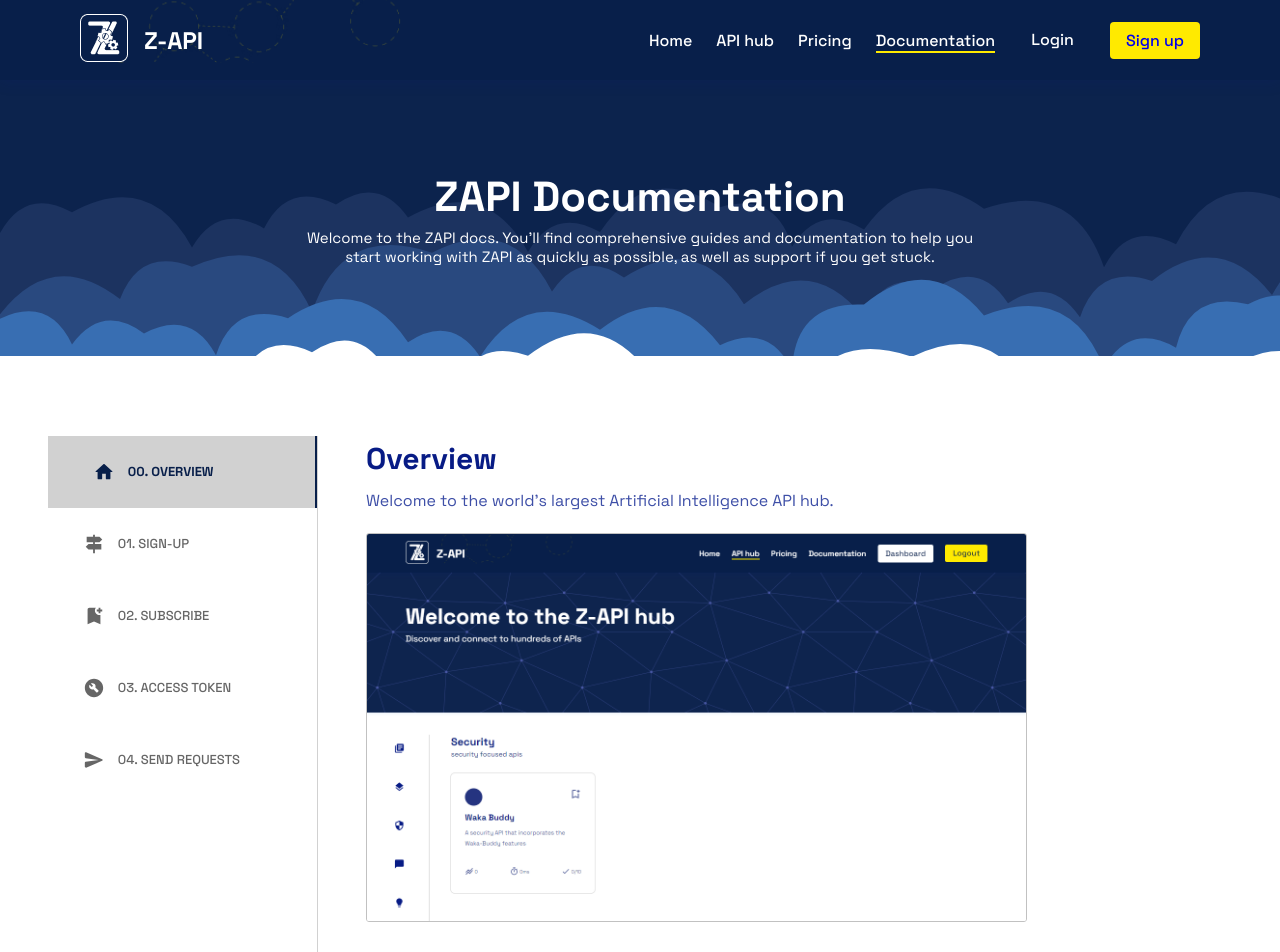
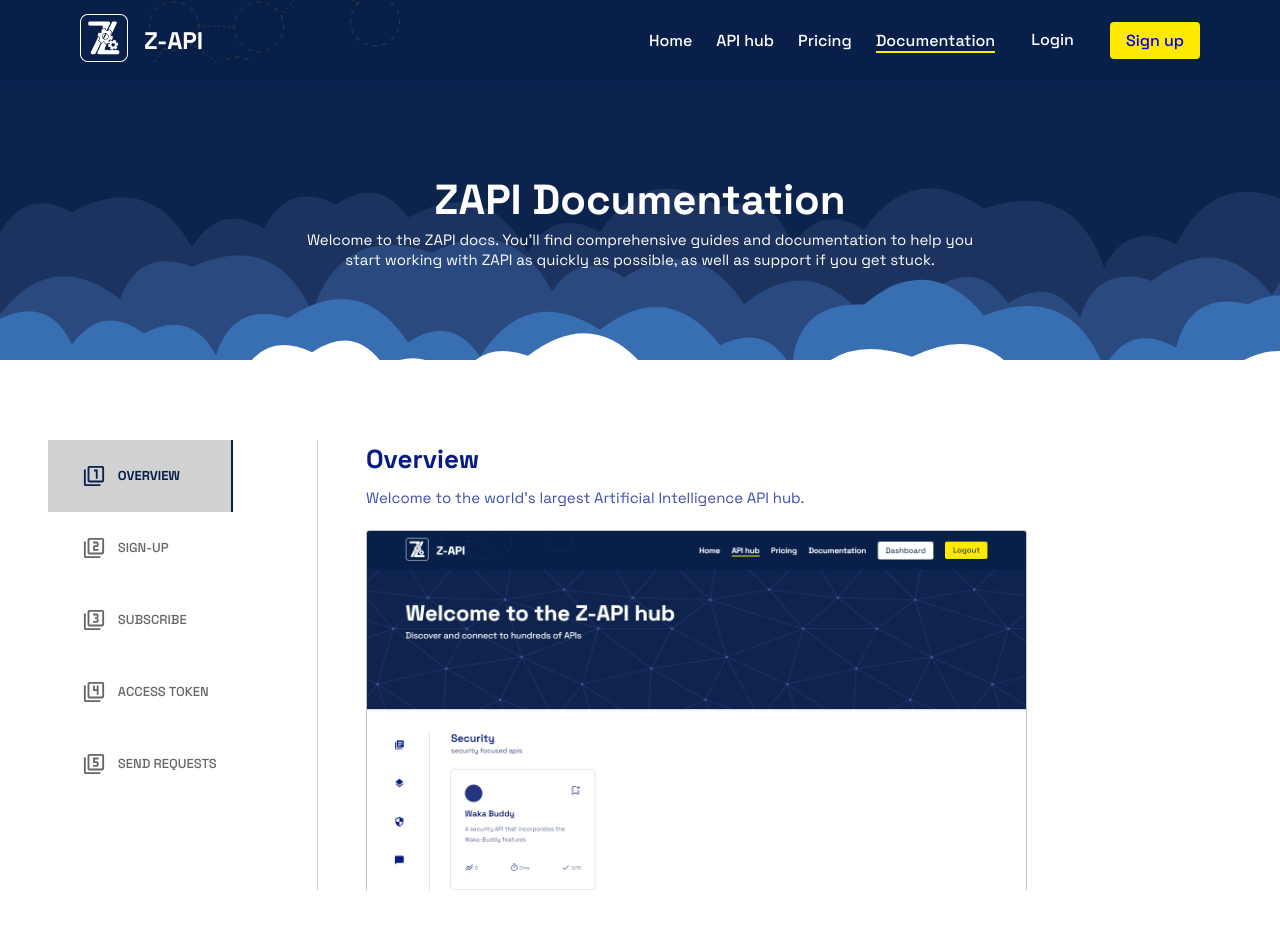
Before and after one commit to Zummit-Africa-Inc/Zapi-FE, a React (Vite) app: page /documentation in a window 1280 px wide. Shown: the top 952 px of the page. Built offline with nearby package versions, Linux system fonts and the light colour scheme; no server answers; what aws-amplify would draw is missing.

Commit message:
Update Icons

```diff
--- a/src/pages/Documentation.tsx
+++ b/src/pages/Documentation.tsx
@@ -4,8 +4,8 @@ import { makeStyles, styled } from '@mui/styles'
 import { HomeNavbar, Footer } from '../sections';
 import ReactGA from "react-ga4";
 
-import { Tab, Tabs, Typography } from "@mui/material";
-import { HomeRounded, Signpost, BookmarkAdd, BuildCircle, SendRounded, ManageAccounts } from "@mui/icons-material";
+import { Tab, Tabs, Typography, Box } from "@mui/material";
+import { Filter1, Filter2, Filter3, Filter4, Filter5 } from "@mui/icons-material";
 import TabPanel from "../components/TabPanel";
 import { Link } from 'react-router-dom';
 
@@ -26,15 +26,30 @@ const CustomTab = styled(Tab)({
         gap: ".3rem",
         paddingLeft: "35px",
 		fontSize: "13px",
+        textAlign: "left",
+        "@media screen and (max-width: 1024px)": {
+            gap: "0",
+            fontSize: "12px",
+        },
+        "@media screen and (max-width: 375px)": {
+
+        },
 	},
 	"&.Mui-selected": {
 		backgroundColor: "#d1d1d1",
-        paddingLeft: "45px",
+        // paddingLeft: "45px",
         fontWeight: "bold",
 
 	},
     "& svg": {
         width: "22px",
+
+        "@media screen and (max-width: 1024px)": {
+            width: "20px",
+        },
+        "@media screen and (max-width: 375px)": {
+
+        },
     },
 });
 
@@ -53,30 +68,45 @@ const Documentation:React.FC = () => {
         <>
             <HomeNavbar />
 
-            <div className={classes.root}>
+            <Box className={classes.root}>
 
-                <div className={classes.header}>
-                    <h1>ZAPI Documentation</h1>
-                    <p>Welcome to the ZAPI docs. You'll find comprehensive guides and documentation to help you start working with ZAPI as quickly as possible, as well as support if you get stuck.</p>
-                </div>
+                <Box className={classes.header}>
+                    <Typography component="h1">ZAPI Documentation</Typography>
+                    <Typography component="p">Welcome to the ZAPI docs. You'll find comprehensive guides and documentation to help you start working with ZAPI as quickly as possible, as well as support if you get stuck.</Typography>
+                </Box>
 
-                <div style={{
+                <Box sx={{
                     display: "flex",
                     flexDirection: "row",
                     gap: "2.5rem",
                     marginTop: "50px",
-                    // borderTop: "1px solid #d1d1d1",
                     padding: "30px 5rem 5rem 3rem",
+                    width: "100%",
+                    "@media screen and (max-width: 1024px)": {
+                        gap: "2rem",
+                        marginTop: "30px",
+                        padding: "30px 2rem 5rem .5rem",
+
+                    },
+                    "@media screen and (max-width: 375px)": {
+
+                    },
                 }}>
 
                     <Tabs
-                        style={{
+                        sx={{
                             display: "fixed",
                             borderRight: "1px solid #d1d1d1",
                             width: "70%",
                             maxWidth: "270px",
-                            maxHeight: "80vh",
                             overflowX: "scroll",
+
+                            "@media screen and (max-width: 1024px)": {
+                                maxWidth: "250px",
+                            },
+                            "@media screen and (max-width: 375px)": {
+
+                            },
                         }}
                         value={tab}
                         indicatorColor="primary"
@@ -84,135 +114,213 @@ const Documentation:React.FC = () => {
                         onChange={handleTabChange}
                     >
                         <CustomTab
-                            icon={<HomeRounded />}
+                            icon={<Filter1 />}
                             iconPosition="start"
-                            label="00. Overview"
+                            label="Overview"
                         />
 
                         <CustomTab
-                            icon={<Signpost />}
+                            icon={<Filter2 />}
                             iconPosition="start"
-                            label="01. Sign-Up"
+                            label="Sign-Up"
                         />
 
                         <CustomTab
-                            icon={<BookmarkAdd />}
+                            icon={<Filter3 />}
                             iconPosition="start"
-                            label="02. Subscribe"
+                            label="Subscribe"
                         />
 
                         <CustomTab
-                            icon={<BuildCircle />}
+                            icon={<Filter4 />}
                             iconPosition="start"
-                            label="03. Access Token"
+                            label="Access Token"
                         />
 
                         <CustomTab
-                            icon={<SendRounded />}
+                            icon={<Filter5 />}
                             iconPosition="start"
-                            label="04. Send Requests"
+                            label="Send Requests"
                         />
                     </Tabs>
 
 
-                    <div style={{
+                    <Box sx={{
                         display: "fixed",
                         width: "100%",
-                        height: "80vh",
+                        height: "450px",
                         overflowX: "scroll",
                         overflowY: "unset",
+                        "& h2": {
+                            marginBottom: "8px",
+                            fontSize: "26px",
+                            fontWeight: "bold",
+                            color: "#071B85",
+
+                            "@media screen and (max-width: 1024px)": {
+                                marginBottom: "2px",
+                                fontSize: "24px",
+
+                            },
+                            "@media screen and (max-width: 375px)": {
+
+                            },
+                        },
+                        "& h3": {
+                            marginBottom: "10px",
+                            fontSize: "17px",
+                            fontWeight: "bold",
+                            color: "#071B85",
+                            width: "100%",
+
+                            "@media screen and (max-width: 1024px)": {
+                                fontSize: "16px",
+
+                            },
+                            "@media screen and (max-width: 375px)": {
+
+                            },
+                        },
+                        "& p": {
+                            marginBottom: "20px",
+                            fontSize: "15px",
+                            color: "#3e4fa7",
+                            width: "88%",
+
+                            "@media screen and (max-width: 1024px)": {
+                                fontSize: "14px",
+
+                            },
+                            "@media screen and (max-width: 375px)": {
+
+                            },
+                        },
+                        "& img": {
+                            marginBottom: "30px",
+                            border: "1px solid #c1c1c1",
+                            borderRadius: "3px",
+                            width: "80%",
+                        },
                     }}>
 
                         <TabPanel value={tab} index={0}>
-                            <Typography sx={{ marginBottom: "8px", fontSize: "30px", fontWeight: "bold", color: "#071B85"}}>Overview</Typography>
-                            <Typography sx={{ marginBottom: "20px", fontSize: "16px", color: "#3e4fa7", width: "100%" }}>Welcome to the world's largest Artificial Intelligence API hub.</Typography>
-                            <img src={apihub} alt="api-hub-page" width="80%" style={{ marginBottom: "30px", border: "1px solid #c1c1c1", borderRadius: "3px" }} />
-                            <Typography sx={{ marginBottom: "20px", fontSize: "16px", color: "#3e4fa7", width: "90%" }}>
+                            <Typography component="h2">Overview</Typography>
+                            <Typography component="p">Welcome to the world's largest Artificial Intelligence API hub.</Typography>
+
+                            <Box
+                                component="img"
+                                alt="api-hub-page."
+                                src={apihub}
+                            />
+
+                            <Typography component="p">
                                 ZAPI is used by developers to find, test, and connect to thousands of APIs — all with a single API key and dashboard. <br /> <br />
                                 Find the APIs that you need for your project, embed the API into your app, and track usage of all your APIs through a single dashboard. If you create an API, use ZAPI to make it available to other developers who are already using the ZAPI.
                             </Typography>
                         </TabPanel>
 
                         <TabPanel value={tab} index={1}>
-                            <Typography sx={{ marginBottom: "30px", fontSize: "30px", fontWeight: "bold", color: "#071B85"}}>Sign-Up</Typography>
-                            <Typography sx={{ marginBottom: "10px", fontSize: "20px", fontWeight: "bold", color: "#071B85", width: "100%" }}>How to create a ZAPI account</Typography>
-                            <Typography sx={{ marginBottom: "20px", fontSize: "16px", color: "#3e4fa7", width: "90%" }}>
+                            <Typography component="h2">Sign-Up</Typography>
+                            <Typography component="h3">How to create a ZAPI account</Typography>
+                            <Typography component="p">
                                 Create a ZAPI account by filling out the sign-up form on the <Link to='/signup'>Sign-up page</Link>. You can create an account using your email address, or by connecting an existing Google account.
                             </Typography>
 
-                            <img src={signup} alt="sign-up-page" width="80%" style={{ marginBottom: "30px", border: "1px solid #c1c1c1", borderRadius: "3px" }} />
+                            <Box
+                                component="img"
+                                alt="sign-up-page"
+                                src={signup}
+                            />
 
-                            <Typography sx={{ marginBottom: "10px", fontSize: "20px", fontWeight: "bold", color: "#071B85", width: "100%" }}>Validating your email address</Typography>
-                            <Typography sx={{ marginBottom: "20px", fontSize: "16px", color: "#3e4fa7", width: "90%" }}>
+                            <Typography component="h3">Validating your email address</Typography>
+                            <Typography component="p">
                                 To validate your account, a six digit code will be sent to the provided email address. You can enter the code on the verification screen to finalize your account registration.
                             </Typography>
-                            <img src={otp} alt="otp-page" width="80%" style={{ marginBottom: "30px", border: "1px solid #c1c1c1", borderRadius: "3px" }} />
+
+                            <Box
+                                component="img"
+                                alt="otp-page"
+                                src={otp}
+                            />
 
                         </TabPanel>
 
 
                         <TabPanel value={tab} index={2}>
-                            <Typography sx={{ marginBottom: "30px", fontSize: "30px", fontWeight: "bold", color: "#071B85"}}>Subscribe</Typography>
-                            <Typography sx={{ marginBottom: "10px", fontSize: "20px", fontWeight: "bold", color: "#071B85", width: "100%" }}>
+                            <Typography component="h2">Subscribe</Typography>
+                            <Typography component="h3">
                                 Discover the API(s) that work best for your application
                             </Typography>
 
-                            <Typography sx={{ marginBottom: "20px", fontSize: "16px", color: "#3e4fa7", width: "90%" }}>
+                            <Typography component="p">
                                 Steps: <br />
                                 01. Go to <Link to='/api-hub'>API Hub page</Link> <br />
                                 02. Locate an API that you want to use <br />
                                 03. Click on the top right icon of the card to subscribe to the API.
                             </Typography>
 
-                            <img src={apihubbox} alt="api-hub-page" width="80%" style={{ marginBottom: "30px", border: "1px solid #c1c1c1", borderRadius: "3px" }} />
-
+                            <Box
+                                component="img"
+                                alt="api-hub-page"
+                                src={apihubbox}
+                            />
                         </TabPanel>
 
 
                         <TabPanel value={tab} index={3}>
-                            <Typography sx={{ marginBottom: "30px", fontSize: "30px", fontWeight: "bold", color: "#071B85"}}>Access Token</Typography>
-                            <Typography sx={{ marginBottom: "10px", fontSize: "20px", fontWeight: "bold", color: "#071B85", width: "100%" }}>
+                            <Typography component="h2">Access Token</Typography>
+                            <Typography component="h3">
                                 Getting access token
                             </Typography>
 
-                            <Typography sx={{ marginBottom: "20px", fontSize: "16px", color: "#3e4fa7", width: "90%" }}>
+                            <Typography component="p">
                                 Steps: <br />
                                 01. Sign in by Clicking the Login button on the top right corner of the screen and add your credentials.
                             </Typography>
-                            <img src={login2} alt="login" width="80%" style={{ marginBottom: "30px", border: "1px solid #c1c1c1", borderRadius: "3px" }} />
 
+                            <Box
+                                component="img"
+                                alt="login"
+                                src={login2}
+                            />
 
-                            <Typography sx={{ marginBottom: "20px", fontSize: "16px", color: "#3e4fa7", width: "90%" }}>
+                            <Typography component="p">
                                 02. Locate Subscription tab on the <Link to='/developer/dashboard'>Dashboard page</Link> then click it.
                             </Typography>
-                            <img src={subscriptions1} alt="subscriptions" width="80%" style={{ marginBottom: "30px", border: "1px solid #c1c1c1", borderRadius: "3px" }} />
 
+                            <Box
+                                component="img"
+                                alt="subscriptions"
+                                src={subscriptions1}
+                            />
 
-                            <Typography sx={{ marginBottom: "20px", fontSize: "16px", color: "#3e4fa7", width: "90%" }}>
+                            <Typography component="p">
                                 03. Click the copy icon to copy the token.
                             </Typography>
 
-                            <img src={subscriptions2} alt="subscriptions" width="80%" style={{ marginBottom: "30px", border: "1px solid #c1c1c1", borderRadius: "3px" }} />
-
+                            <Box
+                                component="img"
+                                alt="subscriptions"
+                                src={subscriptions2}
+                            />
 
                         </TabPanel>
 
 
                         <TabPanel value={tab} index={4}>
-                            <Typography sx={{ marginBottom: "30px", fontSize: "30px", fontWeight: "bold", color: "#071B85"}}>Send Requests</Typography>
+                            <Typography component="h2">Send Requests</Typography>
 
-                            <Typography sx={{ marginBottom: "20px", fontSize: "16px", color: "#3e4fa7", width: "90%" }}>
+                            <Typography component="p">
                                 The first thing you'll want to do is locate an API that you want to use and click the icon on the top right corner of the card to subscribe to the API.
                             </Typography>
 
-                            <img src={apihubbox} alt="api-hub-page" width="80%" style={{ marginBottom: "30px", border: "1px solid #c1c1c1", borderRadius: "3px" }} />
 
                         </TabPanel>
 
-                    </div>
-                </div>
+                    </Box>
+                </Box>
 
-            </div>
+            </Box>
 
             <Footer />
         </>
@@ -234,17 +342,44 @@ const useStyles = makeStyles({
         width: "100%",
         opacity: .98,
         "& h1": {
-            marginBottom: "5px",
             fontSize: "42px",
+            fontWeight: "bold",
             textAlign: "center",
             color: "#fff",
+            lineHeight: "60px",
+
+            "@media screen and (max-width: 1024px)": {
+                fontSize: "36px",
+                lineHeight: "50px",
+
+            },
+            "@media screen and (max-width: 375px)": {
+
+            },
         },
         "& p": {
             textAlign: "center",
             fontSize: "15px",
             color: "#fff",
-            width: "55%"
-        }
+            lineHeight: "20px",
+            width: "55%",
+
+            "@media screen and (max-width: 1024px)": {
+                fontSize: "12px",
+
+            },
+            "@media screen and (max-width: 375px)": {
+
+            },
+        },
+
+        "@media screen and (max-width: 1024px)": {
+            padding: "150px 1rem 70px 1rem",
+
+        },
+        "@media screen and (max-width: 375px)": {
+
+        },
     }
 
 });
```
